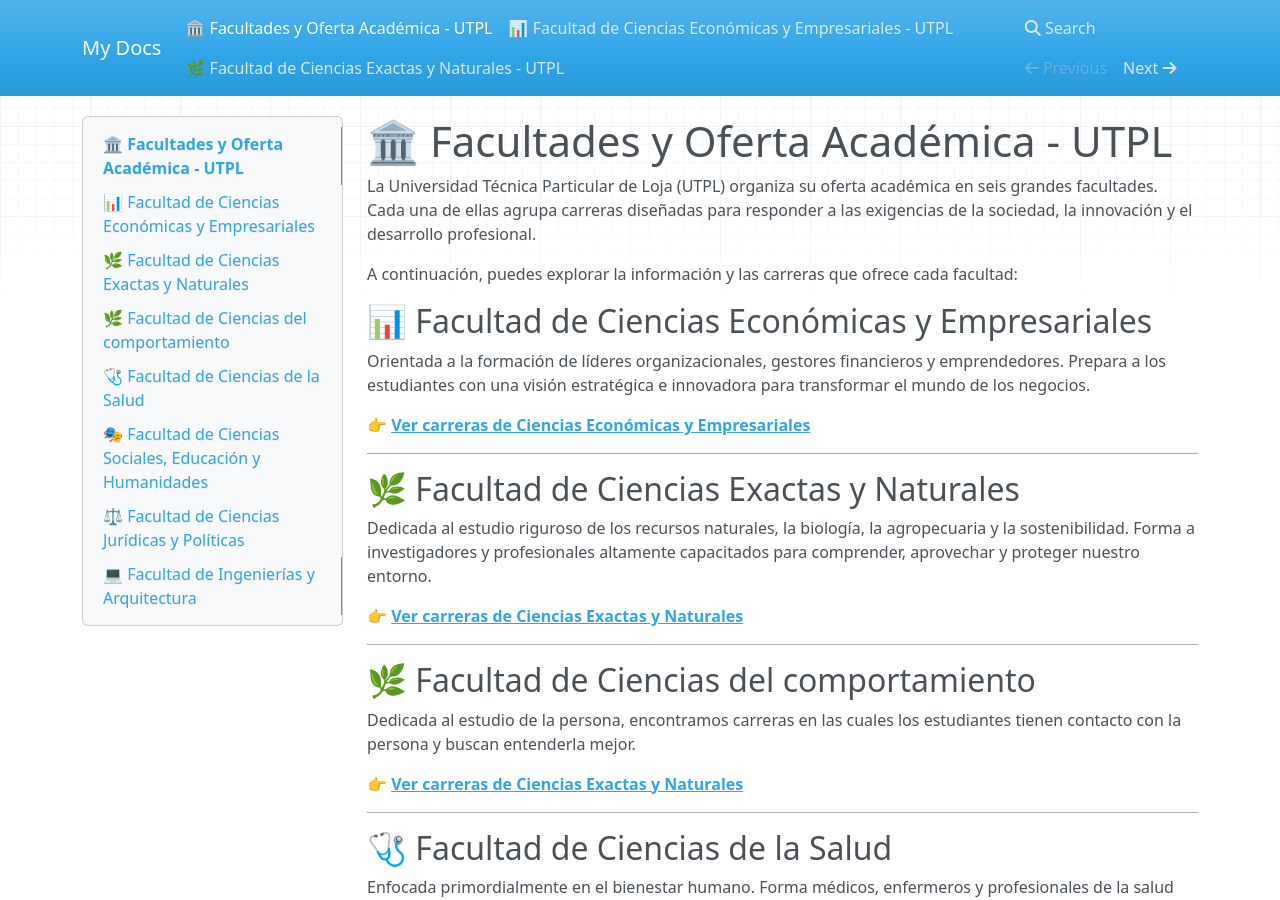
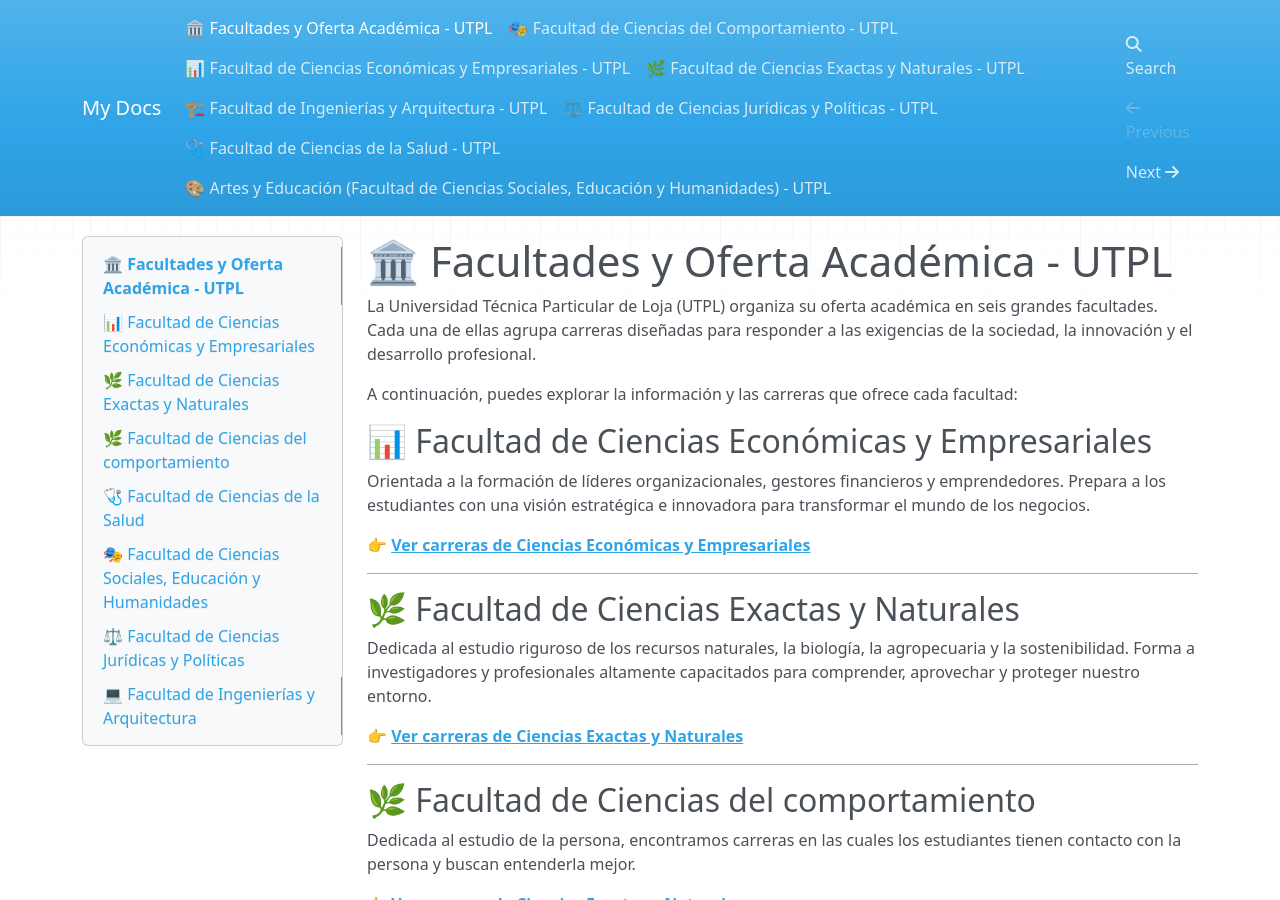
Before and after one commit to utpl-by-alvarez06/oferta-utpl, an MkDocs documentation site: the page built from docs/index.md, in a window 1280 px wide and 900 px high. Built offline with MkDocs 1.6.1, drawn with Linux system fonts in a browser that asks for light colours; nearby versions of some CDN libraries; part of the change alters nothing that is shown.

Commit message:
feat: Creacion de facultades y sus carreras

```diff
--- /dev/null
+++ b/docs/ciencias_comportamiento.md
@@ -0,0 +1,20 @@
+# 🎭 Facultad de Ciencias del Comportamiento - UTPL
+
+La Facultad de Ciencias del comporatmiento de la UTPL está dedicada a comprender la mente humana, los procesos de aprendizaje y las dinámicas sociales. Su misión es formar profesionales empáticos y altamente capacitados para promover la salud mental, el desarrollo cognitivo y el bienestar integral de las personas.
+
+## 🎓 Carreras Disponibles y Titulación
+
+A continuación, se detalla la oferta académica de esta área y el título oficial que se obtiene al finalizar cada programa en su modalidad presencial:
+
+| Carrera | Título que se obtiene |
+| :--- | :--- |
+| **Psicología** | Licenciado/a en Psicología |
+| **Psicología Clínica** | Psicólogo/a Clínico/a |
+| **Psicopedagogía** | Licenciado/a en Psicopedagogía |
+
+---
+
+## 🧠 Enfoque Profesional
+Los estudiantes de estas carreras desarrollan una profunda comprensión del comportamiento humano a través de la investigación, la evaluación psicológica y la intervención educativa. Están capacitados para diagnosticar y tratar trastornos de salud mental, optimizar metodologías de enseñanza, y diseñar planes de apoyo para niños, adolescentes y adultos en contextos clínicos, organizacionales y educativos.
+
+> **Nota:** Para conocer las mallas curriculares detalladas, los centros de práctica y los costos referenciales, te invitamos a visitar el [sitio web oficial de la UTPL](https://www.utpl.edu.ec).
--- a/docs/index.md
+++ b/docs/index.md
@@ -21,7 +21,7 @@ Dedicada al estudio riguroso de los recursos naturales, la biología, la agropec
 ## 🌿 Facultad de Ciencias del comportamiento
 Dedicada al estudio de la persona, encontramos carreras en las cuales los estudiantes tienen contacto con la persona y buscan entenderla mejor.
 
-👉 **[Ver carreras de Ciencias Exactas y Naturales](exactas_naturales.md)**
+👉 **[Ver carreras de Ciencias Exactas y Naturales](ciencias_comportamiento.md)**
 
 ---
 
--- /dev/null
+++ b/docs/ingenierias_arquitectura.md
@@ -0,0 +1,31 @@
+# 🏗️ Facultad de Ingenierías y Arquitectura - UTPL
+
+La Facultad de Ingenierías y Arquitectura de la UTPL es el centro de la innovación técnica y el diseño estructural de la universidad. Su misión es formar profesionales capaces de transformar el entorno físico y digital mediante la aplicación de ciencias exactas, tecnología de vanguardia y criterios de sostenibilidad.
+
+## 🎓 Carreras Disponibles y Titulación
+
+A continuación, se detalla la oferta académica de esta facultad y el título oficial que se obtiene al finalizar cada programa en su modalidad presencial:
+
+| Carrera | Título que se obtiene |
+| :--- | :--- |
+| **Arquitectura** | Arquitecto/a |
+| **Computación** | Ingeniero/a en Ciencias de la Computación |
+| **Geología** | Ingeniero/a en Geología |
+| **Ingeniería Civil** | Ingeniero/a Civil |
+| **Telecomunicaciones** | Ingeniero/a en Telecomunicaciones |
+
+---
+
+## 🛠️ Enfoque Profesional
+Los estudiantes de esta facultad combinan el rigor analítico con la creatividad práctica.
+* En **Arquitectura e Ingeniería Civil**, el enfoque está en la planificación urbana y la construcción segura.
+* En **Computación y Telecomunicaciones**, se prioriza el desarrollo de software, la ciberseguridad y la conectividad global.
+* En **Geología**, el estudio se centra en los recursos terrestres y la gestión de riesgos naturales.
+
+---
+
+## 🔗 Enlaces de Interés
+* [💻 Ver detalle de la carrera de Computación](malla-curricular.md)
+* [📂 Descargar Brochure General (PDF)](https://www.utpl.edu.ec/carreras/sites/default/files/Computacion%20presencial%20utpl.pdf)
+
+> **Nota:** El costo referencial por ciclo es de aproximadamente **$1 678**, el cual puede variar según el número de créditos y las becas aplicadas.
--- /dev/null
+++ b/docs/juridicas_politicas.md
@@ -0,0 +1,28 @@
+# ⚖️ Facultad de Ciencias Jurídicas y Políticas - UTPL
+
+La Facultad de Ciencias Jurídicas y Políticas de la UTPL se dedica a la formación de profesionales expertos en el ámbito del derecho, la justicia y la ética. Su misión es preparar líderes capaces de defender los derechos fundamentales, mediar en conflictos y contribuir al fortalecimiento del estado de derecho con una visión humanista y social.
+
+## 🎓 Carreras Disponibles y Titulación
+
+A continuación, se detalla la oferta académica de esta facultad y el título oficial que se obtiene al finalizar el programa en su modalidad presencial:
+
+| Carrera | Título que se obtiene |
+| :--- | :--- |
+| **Derecho** | Abogado/a |
+
+---
+
+## 🏛️ Enfoque Profesional
+Los estudiantes de Derecho se forman bajo una metodología que combina la teoría legal con la práctica en consultorios jurídicos gratuitos y centros de arbitraje. El currículo está diseñado para desarrollar habilidades en:
+* **Litigación oral:** Preparación para procesos judiciales modernos.
+* **Asesoría legal:** Consultoría para empresas, organizaciones y entes públicos.
+* **Resolución de conflictos:** Mediación y negociación como herramientas de paz social.
+* **Investigación jurídica:** Análisis crítico de la normativa nacional e internacional.
+
+---
+
+## 🔗 Recursos Adicionales
+* [🏛️ Consultorios Jurídicos UTPL](https://www.utpl.edu.ec)
+* [📂 Descargar Malla Curricular](https://www.utpl.edu.ec)
+
+> **Nota:** Para conocer los requisitos de graduación, prácticas pre-profesionales y costos referenciales, te invitamos a visitar el [sitio web oficial de la UTPL](https://www.utpl.edu.ec).
--- /dev/null
+++ b/docs/salud.md
@@ -0,0 +1,21 @@
+# 🩺 Facultad de Ciencias de la Salud - UTPL
+
+La Facultad de Ciencias de la Salud de la UTPL se dedica a la formación integral de profesionales con un alto sentido ético, científico y humanista. Su enfoque principal es el bienestar del ser humano, la prevención de enfermedades y la promoción de estilos de vida saludables mediante la investigación y la práctica clínica avanzada.
+
+## 🎓 Carreras Disponibles y Titulación
+
+A continuación, se detalla la oferta académica de esta facultad y el título oficial que se obtiene al finalizar cada programa en su modalidad presencial:
+
+| Carrera | Título que se obtiene |
+| :--- | :--- |
+| **Enfermería** | Licenciado/a en Enfermería |
+| **Medicina** | Médico/a |
+| **Fisioterapia** | Licenciado/a en Fisioterapia |
+| **Nutrición y Dietética** | Licenciado/a en Nutrición y Dietética |
+
+---
+
+## 🏥 Enfoque Profesional
+Los estudiantes de esta facultad se forman en entornos de simulación de alta fidelidad y realizan prácticas en instituciones de salud de primer nivel. El currículo está diseñado para desarrollar competencias en el diagnóstico, tratamiento y rehabilitación, siempre bajo estándares internacionales de seguridad del paciente y respeto a la dignidad humana.
+
+> **Nota:** Para conocer las mallas curriculares, requisitos de ingreso y costos referenciales, te invitamos a visitar el [sitio web oficial de la UTPL](https://www.utpl.edu.ec).
--- /dev/null
+++ b/docs/sociales_humanidades.md
@@ -0,0 +1,22 @@
+# 🎨 Artes y Educación (Facultad de Ciencias Sociales, Educación y Humanidades) - UTPL
+
+Dentro de la Facultad de Ciencias Sociales, Educación y Humanidades, la UTPL ofrece un espacio dedicado al desarrollo de la creatividad, la expresión cultural y la enseñanza. Estas carreras están diseñadas para formar educadores y artistas que inspiren y transformen la sociedad a través del arte y el lenguaje.
+
+## 🎓 Carreras Disponibles y Titulación
+
+A continuación, se detalla la oferta académica en las áreas de artes y pedagogía, junto con el título oficial que se obtiene en su modalidad presencial:
+
+| Carrera | Título que se obtiene |
+| :--- | :--- |
+| **Artes Escénicas** | Licenciado/a en Artes Escénicas |
+| **Artes Visuales** | Licenciado/a en Artes Visuales |
+| **Pedagogía de los Idiomas Nacionales y Extranjeros** | Licenciado/a en Pedagogía de los Idiomas Nacionales y Extranjeros |
+
+---
+
+## 🎭 Enfoque Profesional
+Los estudiantes de estas disciplinas desarrollan una alta sensibilidad cultural y pedagógica.
+* Los graduados en **Artes** (Escénicas y Visuales) están preparados para conceptualizar, gestionar y ejecutar proyectos culturales, producciones teatrales, exposiciones y proyectos audiovisuales.
+* Los profesionales en **Pedagogía de los Idiomas** adquieren metodologías de enseñanza innovadoras para dominar y enseñar lenguas extranjeras (principalmente inglés), facilitando la comunicación global y el intercambio cultural.
+
+> **Nota:** Para explorar el portafolio artístico de los estudiantes, los laboratorios creativos y conocer los costos referenciales, te invitamos a visitar el [sitio web oficial de la UTPL](https://www.utpl.edu.ec).
```
